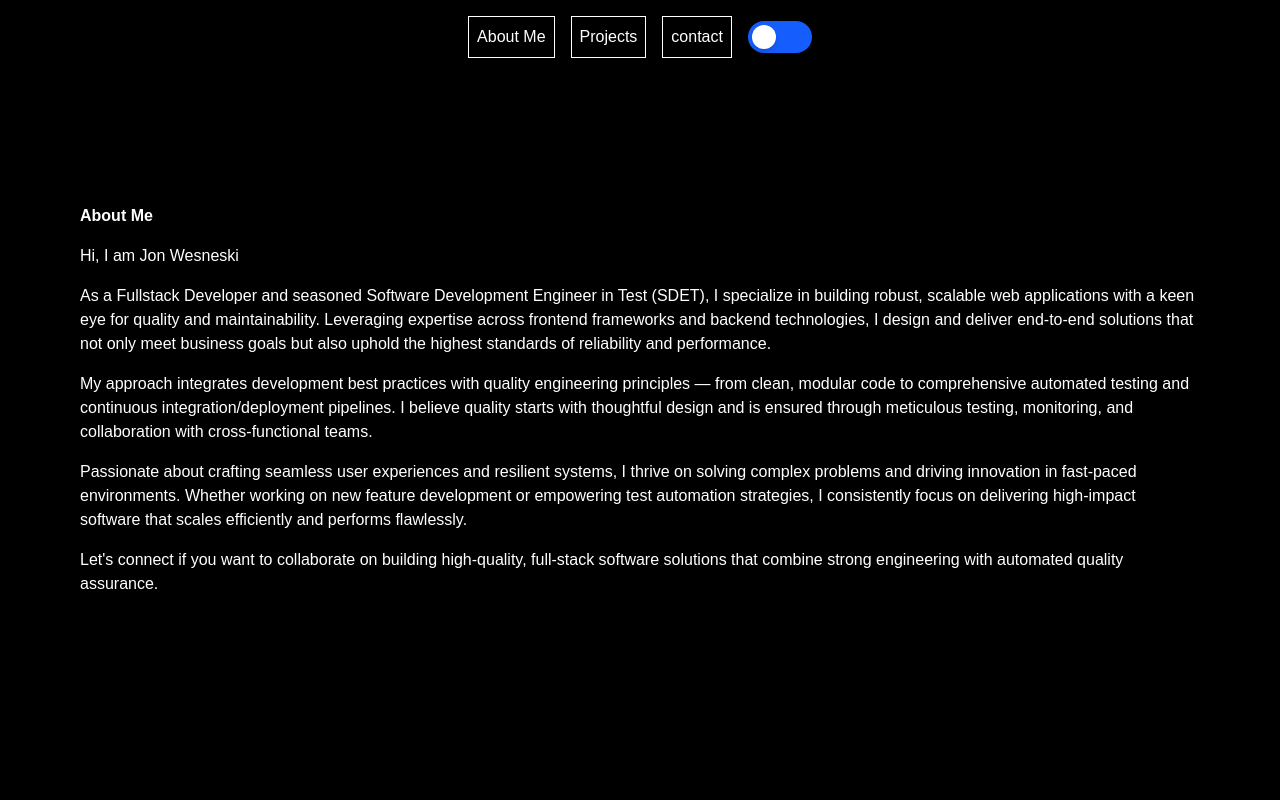
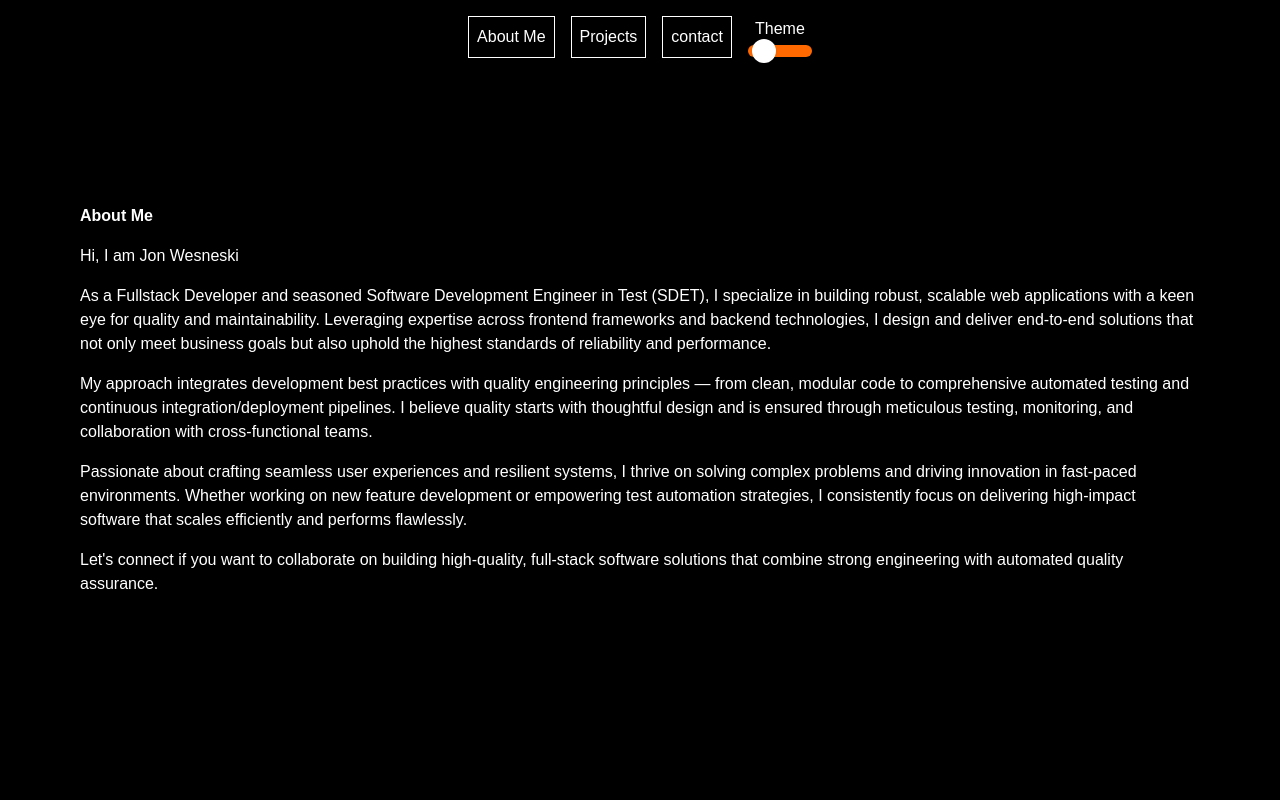
Before and after one commit to jonwesneski/jonwesneski.github.io, a Next.js app: page / in a window 1280 px wide. Shown: the top 800 px of the page. Built offline with nearby package versions, Linux system fonts and the light colour scheme.

Commit message:
small updates

```diff
--- a/src/app/_components/ChangeTheme.tsx
+++ b/src/app/_components/ChangeTheme.tsx
@@ -27,11 +27,13 @@ export const ChangeTheme = (props: IChangeThemeProps) => {
   };
 
   return (
+    <div>
+      <span className="block mx-auto w-fit">Theme</span>
       <button
         className={mergeCss(
-        "w-16 h-8 flex items-center rounded-full p-1 duration-300",
+          "w-16 h-3 flex items-center rounded-full p-1 mt-1 duration-300",
           {
-          "bg-blue-600": isWhiteBlack,
+            "bg-orange-500": isWhiteBlack,
             "bg-gray-300": !isWhiteBlack,
           },
           props.className
@@ -45,5 +47,6 @@ export const ChangeTheme = (props: IChangeThemeProps) => {
           }`}
         ></span>
       </button>
+    </div>
   );
 };
--- a/src/app/_components/TextLink.tsx
+++ b/src/app/_components/TextLink.tsx
@@ -15,7 +15,7 @@ export default function Project(props: ILinkProps) {
     <Link
       key={props.href}
       className={mergeCss(
-        "inline-block border bg-transparent p-2 focus:outline-none focus:ring-2 focus:ring-blue-600 focus:ring-offset-2 hover:ring-2 hover:ring-orange-500 hover:ring-inset text-shadow-sm hover:[text-shadow:1px_1px_0px_var(--color-orange-500),-1px_-1px_0px_var(--color-orange-500)]",
+        "inline-block border bg-transparent p-2 focus:outline-none focus:ring-2 focus:ring-blue-600 focus:ring-offset-2 hover:ring-2 hover:ring-orange-500 hover:ring-inset text-shadow-sm hover:[text-shadow:1px_1px_0px_var(--color-orange-500),-1px_1px_0px_var(--color-orange-500),1px_-1px_0px_var(--color-orange-500),-1px_-1px_0px_var(--color-orange-500)]",
         props.className
       )}
       href={props.href}
```
Lines whose indentation alone changed are shown as unchanged.
